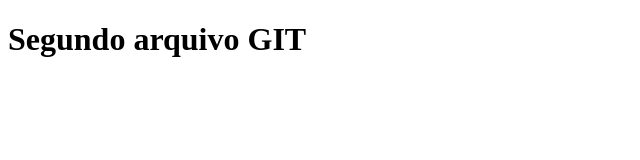
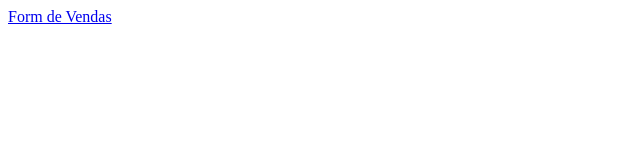
Before and after one commit to EduardaMullerM/MeuPrimeiroRepositorio, a plain HTML site: page formVendaInternet.html in a window 1280 px wide. Shown: the whole page, without its empty margins (0-640 px from the left). Drawn offline with Linux system fonts and the light colour scheme.

Commit message:
renomear #1

```diff
--- a/formVendaInternet.html
+++ b/formVendaInternet.html
@@ -5,6 +5,7 @@
         <title>GIT</title>
     </head>
     <body>
-        <h1>Segundo arquivo GIT</h1>
+        <a href="index.html">Form de Vendas</a>
+
     </body>
 </html>
```
Also changed, not shown: index.html (renamed from AbcBolinhas.html, +1 -1 lines).
